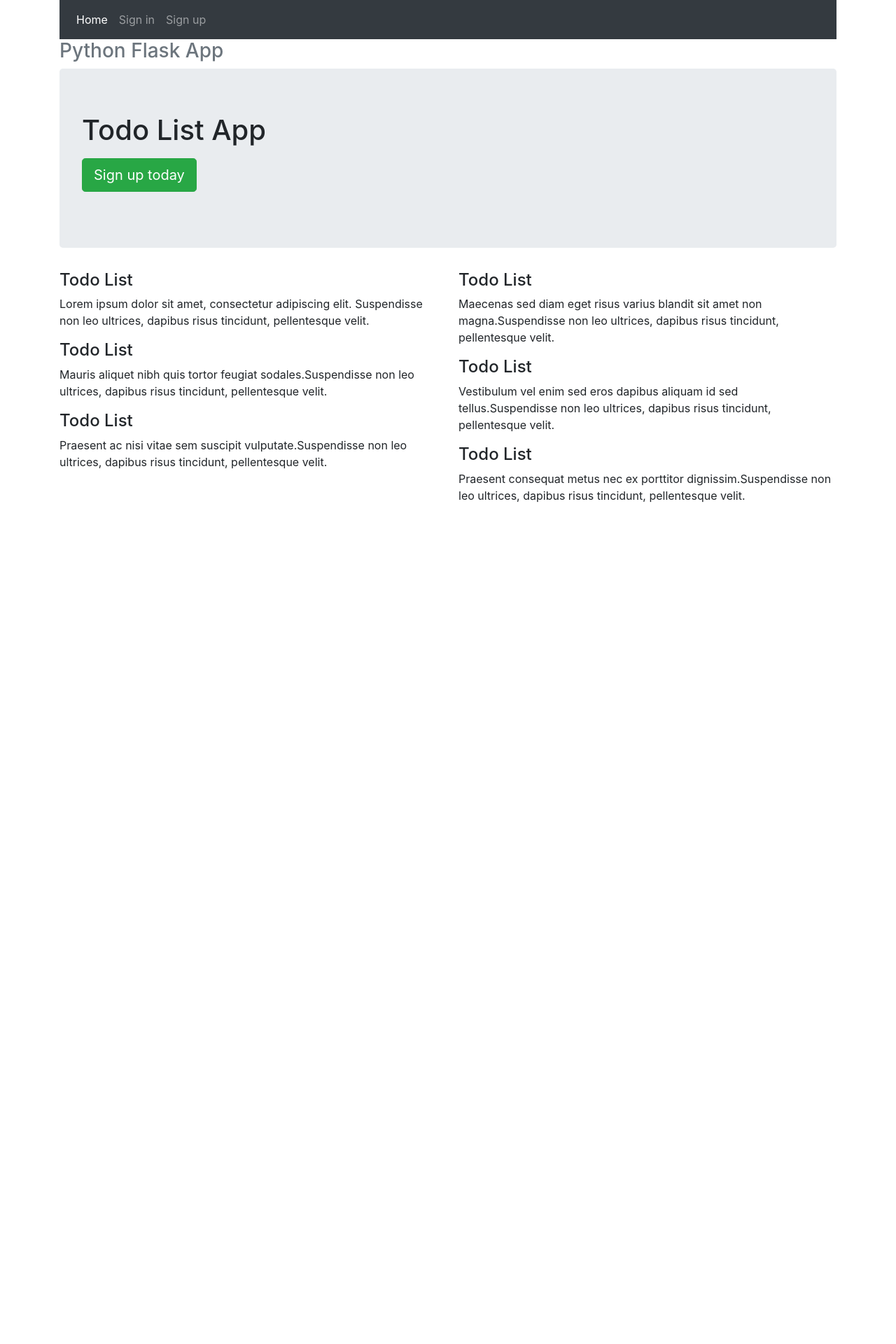
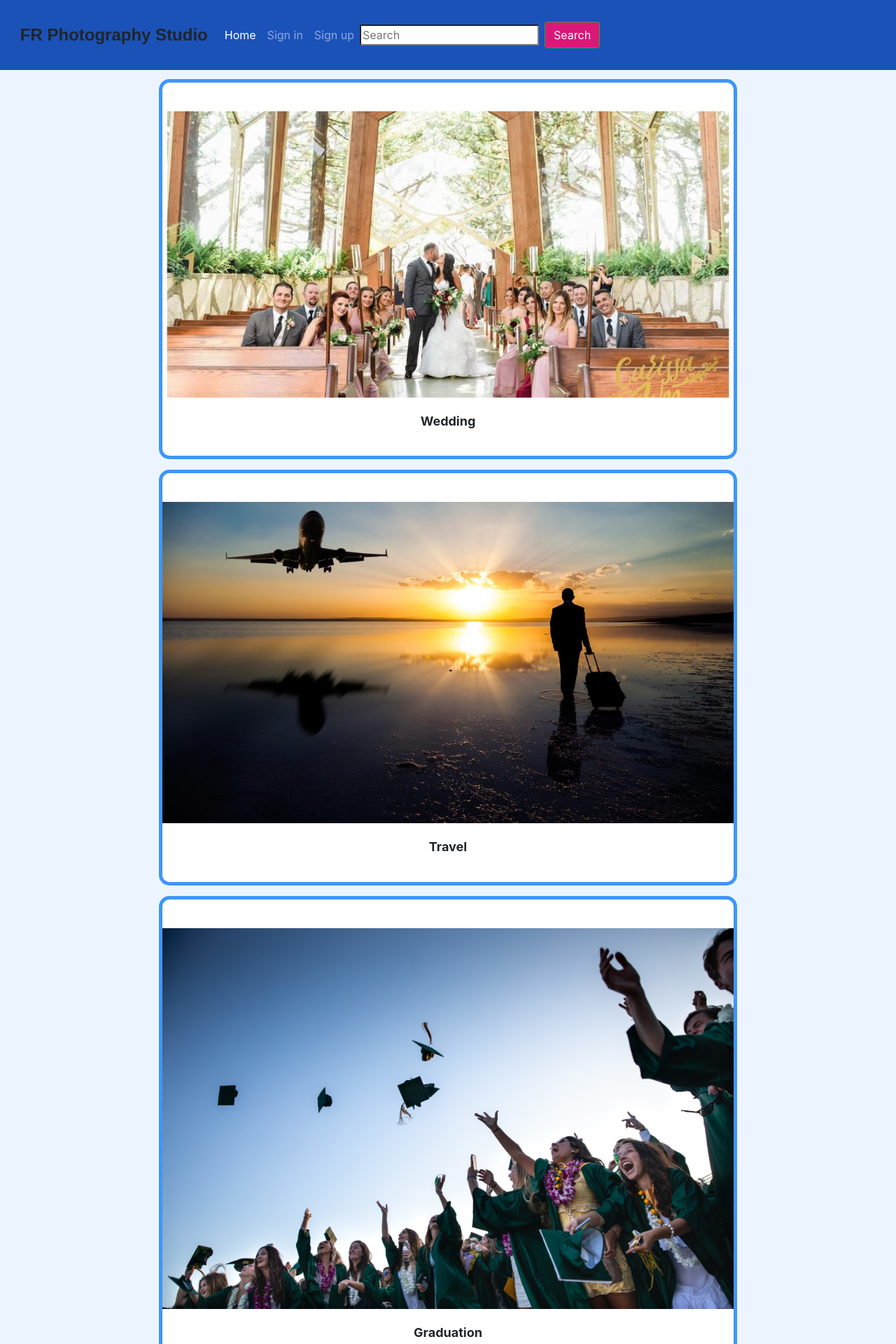
Before and after one commit to CZhang1997/Event-Photography, a Flask app: page / in a window 1280 px wide. Shown: the top 1920 px of the page at 70% size. Before the commit the page ends 718 px from the top, so only its background shows below. Run offline with Flask 2, Linux system fonts and the light colour scheme; some libraries are stand-ins or nearby versions.

Commit message:
change home html

```diff
--- a/app.py
+++ b/app.py
@@ -1,6 +1,5 @@
 
 from flask import Flask, render_template, request, json, redirect
-from flaskext.mysql import MySQL
 from flask import session
 import hashlib
 from bson.objectid import ObjectId
--- a/templates/index.html
+++ b/templates/index.html
@@ -4,21 +4,46 @@
 <head>
     <title>Python Flask Todo List App</title>
 
+     <!-- Bootstrap CSS -->
     <link rel="stylesheet" href="https://maxcdn.bootstrapcdn.com/bootstrap/4.0.0/css/bootstrap.min.css" integrity="sha384-Gn5384xqQ1aoWXA+058RXPxPg6fy4IWvTNh0E263XmFcJlSAwiGgFAW/dAiS6JXm" crossorigin="anonymous">
+
+    <style type="text/css">
+      .card {
+        padding-top: 5%;
+        padding-bottom: 2%;
+        margin-bottom: 15px;
+        border-width: 5px;
+        border-color: rgb(63, 150, 248);
+        border-radius: 15px;
+      }
+
+      .card-text {
+        text-align: center;
+        font-size: large;
+        font-weight: bold;
+      }
+
+      .footer_text {
+        color:#ECF5FF;
+        text-align: center;
+      }
+     </style>
 
 </head>
 
 <body>
 
-    <div class="container">
-        <div class="header">
-
-            <nav class="navbar navbar-expand-lg navbar-dark bg-dark">
-
-              <div class="collapse navbar-collapse" id="navbarText">
-                <ul class="navbar-nav mr-auto">
+    <!-- Navigation Bar -->
+    <div style="background-color: #1b52b8; padding: 1.5% 1% 1.5% 1%; ">
+      <nav class="navbar navbar-expand-lg navbar-dark">
+        <a class="navbar-brand" style="font-family:Arial, Helvetica, sans-serif; font-weight: bold; font-size: x-large;" >FR Photography Studio</a>
+        <button class="navbar-toggler" type="button" data-toggle="collapse" data-target="#navbarNavDropdown" aria-controls="navbarNavDropdown" aria-expanded="false" aria-label="Toggle navigation">
+          <span class="navbar-toggler-icon"></span>
+        </button>
+        <div class="collapse navbar-collapse" id="navbarNavDropdown">
+          <ul class="navbar-nav">
             <li class="nav-item active">
-                    <a class="nav-link" href="#">Home <span class="sr-only">(current)</span></a>
+              <a class="nav-link" href="#">Home</a>
             </li>
             <li class="nav-item">
               <a class="nav-link" href="showSignin">Sign in</a>
@@ -28,47 +53,102 @@
             </li>
           </ul>
 
+          <form class="form-inline my-2 my-lg-0">
+            <input class="mr-sm-2" type="search" placeholder="Search" aria-label="Search">
+            <button class="btn btn-outline-success my-2 my-sm-0" type="submit" style="background-color: #da1879; color: white;">Search</button>
+          </form>
         </div>
       </nav>
+    </div>
 
 
-            <h3 class="text-muted">Python Flask App</h3>
+      <!-- Main Page -->
+      <div style="background-color: #ECF5FF; padding: 1% 1% 1% 1%;">
+        <div class = "row">
+            <!-- Left Area-->
+            <div class="col-md-2"></div>
+
+            <!-- Middle Area-->
+            <div class="col-md-8">
+              <!-- Card 1: Wedding-->
+              <div class="card photo_card" >
+                <img src="{{url_for('static', filename='wedding.jpg')}}"/>
+                <div class="card-body">
+                    <p class="card-text">Wedding</p>
+
+                </div>
             </div>
 
-        <div class="jumbotron">
-            <h1>Todo List App</h1>
-            <p class="lead"></p>
-            <p><a class="btn btn-lg btn-success" href="showSignUp" role="button">Sign up today</a>
-            </p>
+            <!-- Card 2: Travel -->
+            <div class="card photo_card" >
+              <img src="{{url_for('static', filename='travel.jpg')}}"/>
+              <div class="card-body">
+                  <p class="card-text">Travel</p>
+              </div>
           </div>
 
-        <div class="row marketing">
-            <div class="col-lg-6">
-                <h4>Todo List</h4>
-                <p>Lorem ipsum dolor sit amet, consectetur adipiscing elit. Suspendisse non leo ultrices, dapibus risus tincidunt, pellentesque velit.</p>
+          <!-- Card 3: Graduation -->
+          <div class="card photo_card" >
+            <img src="{{url_for('static', filename='graduation.jfif')}}"/>
+            <div class="card-body">
+                <p class="card-text">Graduation</p>
 
-                <h4>Todo List</h4>
-                <p>Mauris aliquet nibh quis tortor feugiat sodales.Suspendisse non leo ultrices, dapibus risus tincidunt, pellentesque velit.</p>
-
-                <h4>Todo List</h4>
-                <p>Praesent ac nisi vitae sem suscipit vulputate.Suspendisse non leo ultrices, dapibus risus tincidunt, pellentesque velit.</p>
+            </div>
         </div>
 
-            <div class="col-lg-6">
-                <h4>Todo List</h4>
-                <p>Maecenas sed diam eget risus varius blandit sit amet non magna.Suspendisse non leo ultrices, dapibus risus tincidunt, pellentesque velit.</p>
+        <!-- Card 4: Sport -->
+        <div class="card photo_card" >
+          <img src="{{url_for('static', filename='sport.jpg')}}"/>
+          <div class="card-body">
+              <p class="card-text">Sport</p>
 
-                <h4>Todo List</h4>
-                <p>Vestibulum vel enim sed eros dapibus aliquam id sed tellus.Suspendisse non leo ultrices, dapibus risus tincidunt, pellentesque velit.</p>
+          </div>
+      </div>
 
-                <h4>Todo List</h4>
-                <p>Praesent consequat metus nec ex porttitor dignissim.Suspendisse non leo ultrices, dapibus risus tincidunt, pellentesque velit.</p>
+      <!-- Card 5: ID -->
+      <div class="card photo_card" >
+        <img src="{{url_for('static', filename='ID.jpg')}}"/>
+        <div class="card-body">
+            <p class="card-text">ID</p>
+        </div>
     </div>
             </div>
 
 
+            <div class="col-md-2"></div>
+        </div>
+
 
     </div>
+
+
+      <!-- Footer -->
+    <div style="background-color: #1b52b8; padding: 1% 1% 1% 1%;">
+      <div class="row">
+          <!-- Left -->
+          <div class="col-md-4">
+            <p class="footer_text" style="font-weight: bold;">FR Photography Studio</p>
+            <p class="footer_text">All Your Photography Needs!</p>
+            <p class="footer_text">Wedding / Travel / Graduation / Sport / ID</p>
+          </div>
+
+          <!-- Middle: Recent Posts -->
+          <div class="col-md-4">
+            <p class="footer_text" style="font-weight: bold;">Address</p>
+            <p class="footer_text">811 West Campbell Road</p>
+            <p class="footer_text">Richardson, TX 75080-3021 </p>
+          </div>
+
+          <!-- Right: Contact US -->
+          <div class="col-md-4">
+            <p class="footer_text" style="font-weight: bold;">Contact Us</p>
+            <p class="footer_text">Xizhen Yang & Churong Zhang</p>
+            <p class="footer_text">800-123-0000 </p>
+          </div>
+      </div>
+    </div>
+
+
 </body>
 
 </html>
```
Also changed, not shown: static/ID.jpg (added), static/graduation.jfif (added), static/sport.jpg (added), static/travel.jpg (added), static/wedding.jpg (added), templates/src/graduation.jpg (added). Lines whose indentation alone changed are shown as unchanged.
